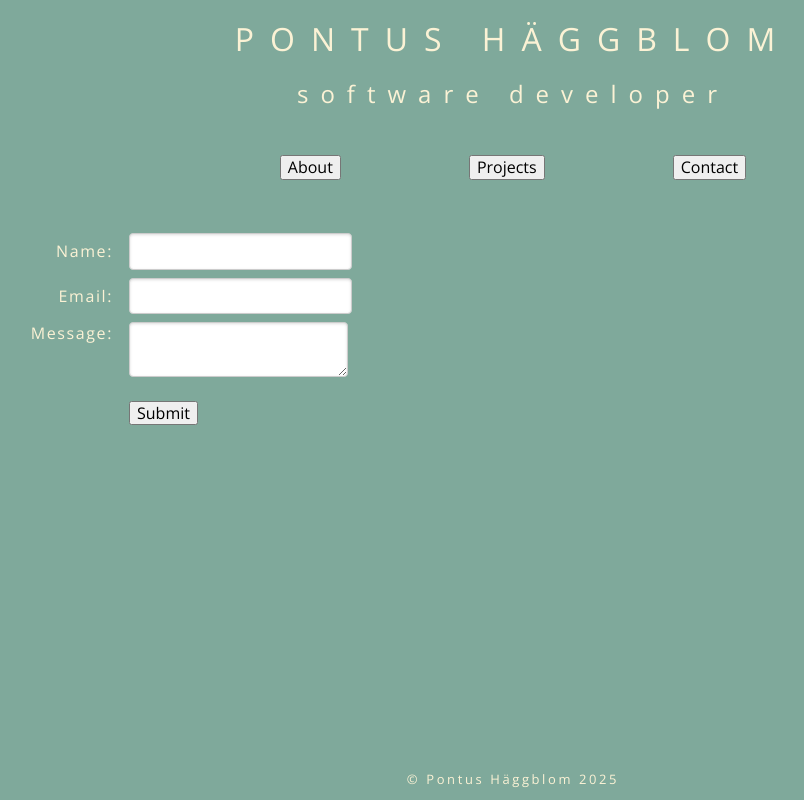
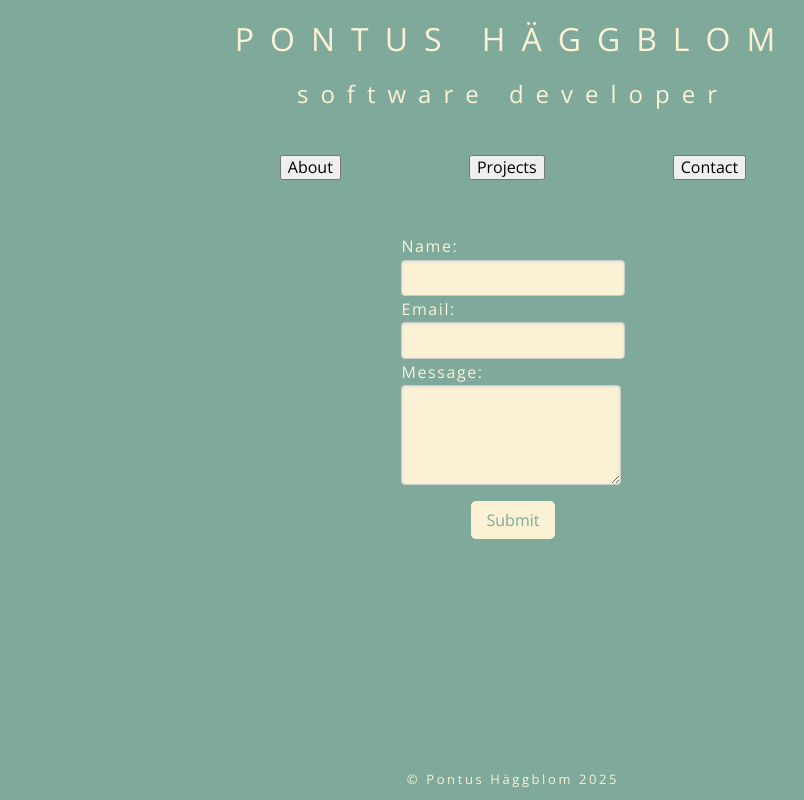
Before and after one commit to pbhaggblom/portfolio-frontend-vue, a Vue app: page / in a window 1280 px wide. Both pictures are taken after a click on the button "Contact". Shown: the whole page, without its empty margins (127-931 px from the left). Built offline with nearby package versions, Linux system fonts and the light colour scheme.

Commit message:
Adds form styling

```diff
--- a/src/components/Contact.vue
+++ b/src/components/Contact.vue
@@ -43,24 +43,23 @@ const submitMessage = () => {
 
 <template>
 
-    <form @submit.prevent="submitMessage" id="form" class="pure-form pure-form-aligned">
+    <form @submit.prevent="submitMessage" id="form" class="pure-form pure-form-stacked">
 
         <fieldset>
-            <div class="pure-control-group">
+
                 <label for="name">Name: </label>
                 <input type="text" name="name" id="name" v-model="name">
-            </div>
-            <div class="pure-control-group">
+
                 <label for="email">Email: </label>
                 <input type="text" name="email" id="email" v-model="email">
-            </div>
-            <div class="pure-control-group">
+
                 <label for="message">Message: </label>
                 <textarea type="text" name="message" id="message" v-model="content"></textarea>
-            </div>
-            <div class="pure-controls">
-            <button type="submit" id="submit">Submit</button>
-            </div>
+                <div id="center-submit">
+                    <button type="submit" id="submit" class="pure-button">Submit</button>
+                </div>
+
+
         </fieldset>
 
 
--- a/style.css
+++ b/style.css
@@ -75,7 +75,7 @@ nav {
 }
 
 #about-p {
-text-align: center;
+    text-align: center;
 }
 
 .nav-link {
@@ -119,3 +119,27 @@ a {
     color: #7fa99b;
     margin-top: 1em;
 }
+
+input, textarea , #submit {
+    background-color: #fbf2d5;
+    color: #7fa99b;
+}
+
+textarea {
+    min-height: 100px;
+}
+
+#form {
+    display: flex;
+    justify-content: center;
+}
+
+#center-submit {
+    margin-top: 1em;
+    display: flex;
+    justify-content: center;
+}
+
+#submit {
+    border-radius: 5px;
+}
```
